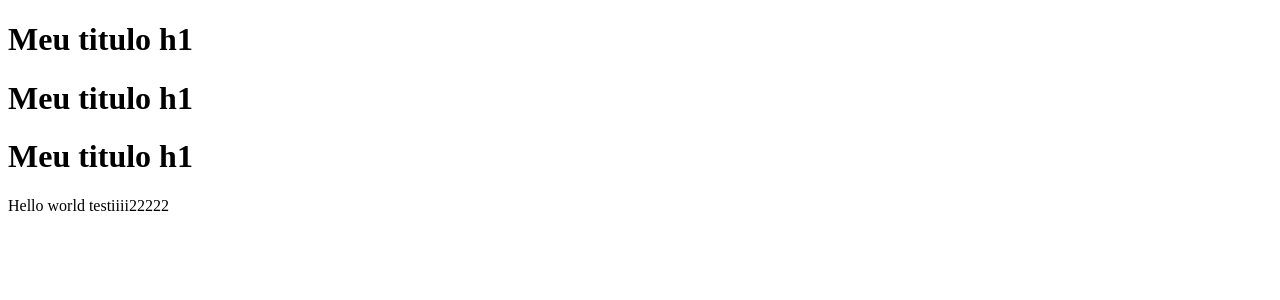
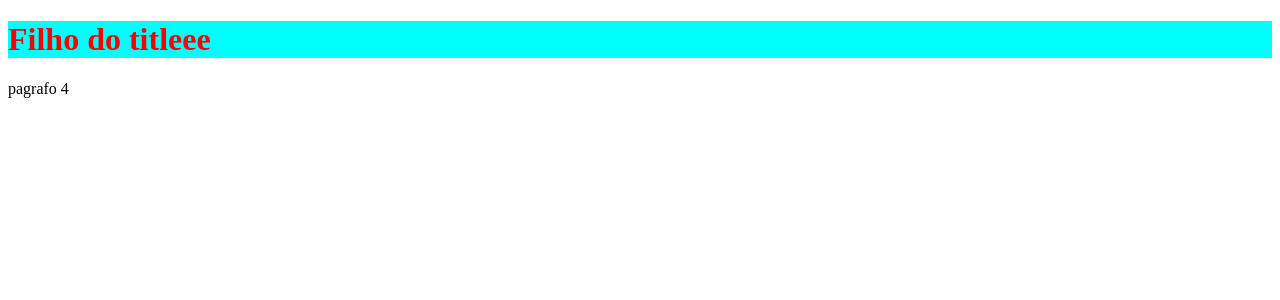
Before and after one commit to gmartins-dev/react-next-exemples, a Next.js app: page / in a window 1280 px wide. Shown: the top 300 px of the page. Built offline with nearby package versions, Linux system fonts and the light colour scheme.

Commit message:
estilizando usando children

```diff
--- a/pages/index.jsx
+++ b/pages/index.jsx
@@ -4,10 +4,14 @@ import Title from '../src/components/title/Title'
 function HomePage (){
     return (
         <div>
-            <Title />
-            <Title></Title>
-            <Title />
-            Hello world testiiii22222
+            {/* <Title text="Um Texto" />
+            <p>paragrafo 1</p>
+            <Title text="Outro Texto"></Title>
+            <p>pagrafo 2</p>
+            <Title text="Outro outro texto"/>
+            <p>pagrafo 3</p> */}
+            <Title>Filho do titleee</Title>
+            <p>pagrafo 4</p>
         </div>
     )
 }
--- a/src/components/title/Title.jsx
+++ b/src/components/title/Title.jsx
@@ -1,6 +1,12 @@
-function Title () {
+import styles from './Title.module.css'
+
+const variavelConstante = 'Title'
+
+function Title (props) {
     return(
-    <h1>Meu titulo h1</h1>
+    <h1 className={styles.title}>
+        {props.children}
+    </h1>
     )
 }
 
--- a/src/components/title/title.module.css
+++ b/src/components/title/title.module.css
@@ -0,0 +1,4 @@
+.title{
+    color:red;
+    background-color: aqua;
+}
```
